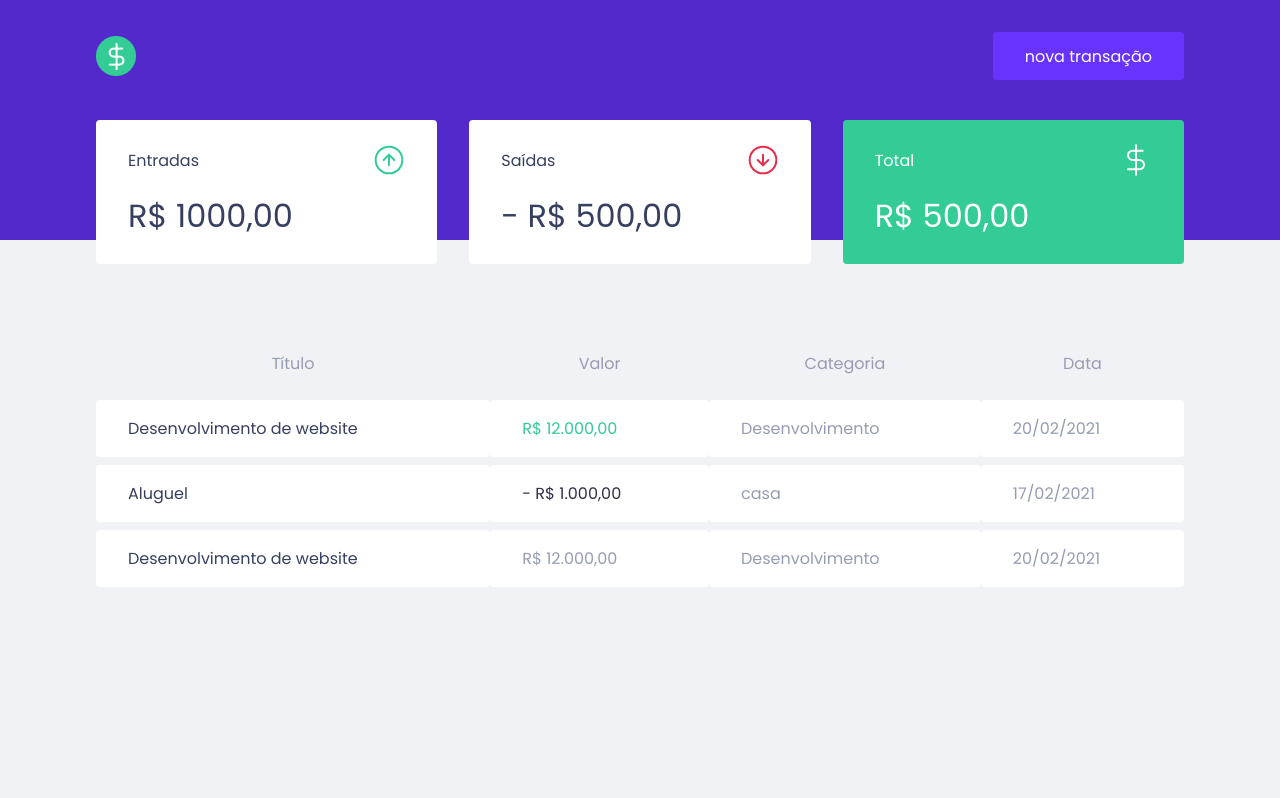
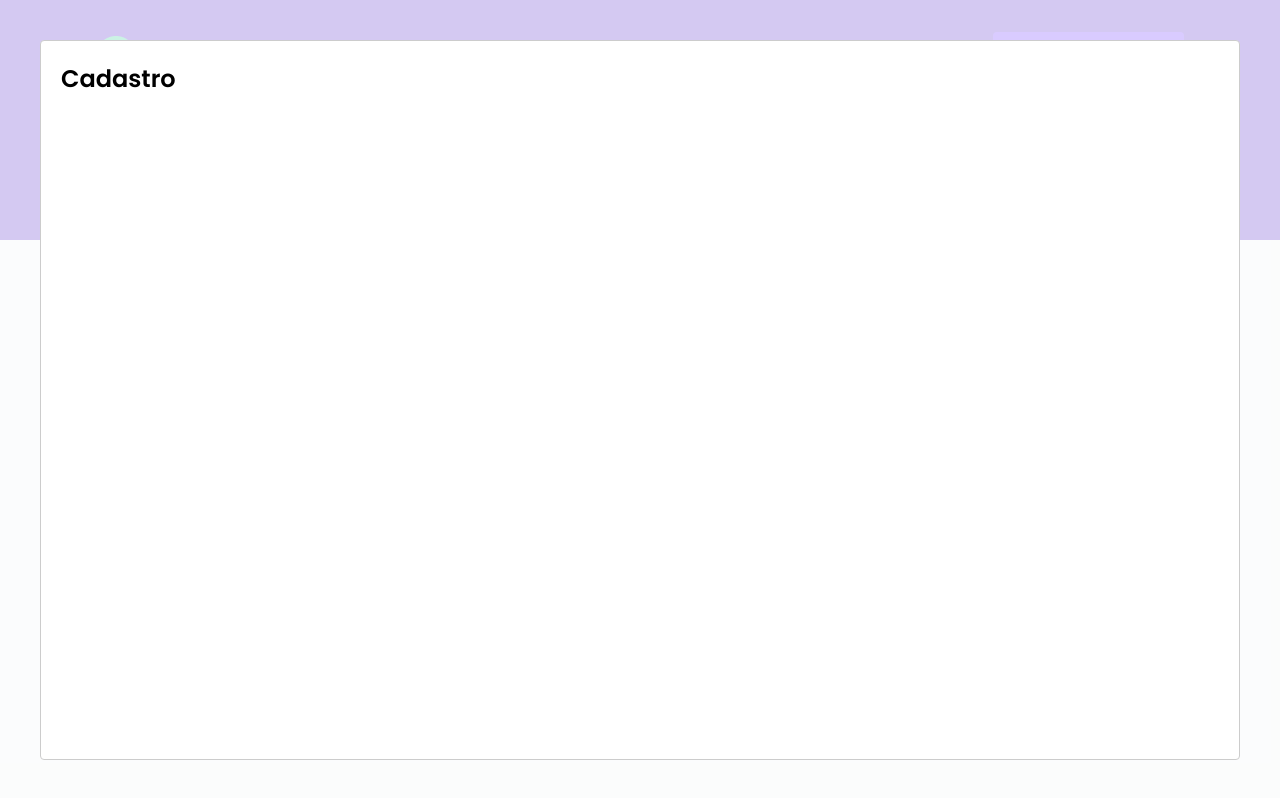
Before and after one commit to PetersonFonsec/dtMoney, a React (Create React App) app: page / in a window 1280 px wide. Both pictures are taken after a click on the button "nova transação". Built offline with nearby package versions, Linux system fonts and the light colour scheme; no server answers; what miragejs would draw is missing.

Commit message:
feat: instalado modal

```diff
--- a/package.json
+++ b/package.json
@@ -6,6 +6,7 @@
     "axios": "^0.21.1",
     "react": "^17.0.2",
     "react-dom": "^17.0.2",
+    "react-modal": "^3.13.1",
     "react-scripts": "4.0.3",
     "styled-components": "^5.3.0",
     "web-vitals": "^1.1.2"
@@ -18,6 +19,7 @@
     "@types/node": "^12.20.13",
     "@types/react": "^17.0.6",
     "@types/react-dom": "^17.0.5",
+    "@types/react-modal": "^3.12.0",
     "@types/styled-components": "^5.1.9",
     "miragejs": "^0.1.41",
     "typescript": "^4.2.4"
--- a/src/App.tsx
+++ b/src/App.tsx
@@ -1,13 +1,34 @@
-import React from "react";
+import React, { useState } from "react";
 import { GlobalStyle } from "./style/global";
 import { HeaderComponent } from "./components/Header";
 import { Dashboard } from "./components/Dashboard";
+import Modal from "react-modal";
+
+Modal.setAppElement("#root");
 
 export function App() {
+  const [isNewTransactionIsOpen, setNewTransactionIsOpen] = useState(false);
+
+  function handleOpenNewTransactionModal() {
+    setNewTransactionIsOpen(true);
+  }
+
+  function handleCloseNewTransactionModal() {
+    setNewTransactionIsOpen(false);
+  }
+
   return (
     <>
       <GlobalStyle />
-      <HeaderComponent />
+      <Modal
+        isOpen={isNewTransactionIsOpen}
+        onRequestClose={handleCloseNewTransactionModal}
+      >
+        <h2>Cadastro</h2>
+      </Modal>
+      <HeaderComponent
+        onOpenNewTransactionOpen={handleOpenNewTransactionModal}
+      />
       <Dashboard />
     </>
   );
--- a/src/components/Header/index.tsx
+++ b/src/components/Header/index.tsx
@@ -1,12 +1,20 @@
+import { useState } from "react";
+import Modal from "react-modal";
 import Logo from "../../assets/favicon.png";
 import { Header, Wrapper } from "./style";
 
-export function HeaderComponent() {
+interface HeaderProps {
+  onOpenNewTransactionOpen: () => void;
+}
+
+export function HeaderComponent({ onOpenNewTransactionOpen }: HeaderProps) {
   return (
     <Header>
       <Wrapper>
         <img src={Logo} alt="DT money" />
-        <button type="button">nova transação</button>
+        <button onClick={onOpenNewTransactionOpen} type="button">
+          nova transação
+        </button>
       </Wrapper>
     </Header>
   );
```
Also changed, not shown: 1 other file (tests, documents, lock files or other folders).
